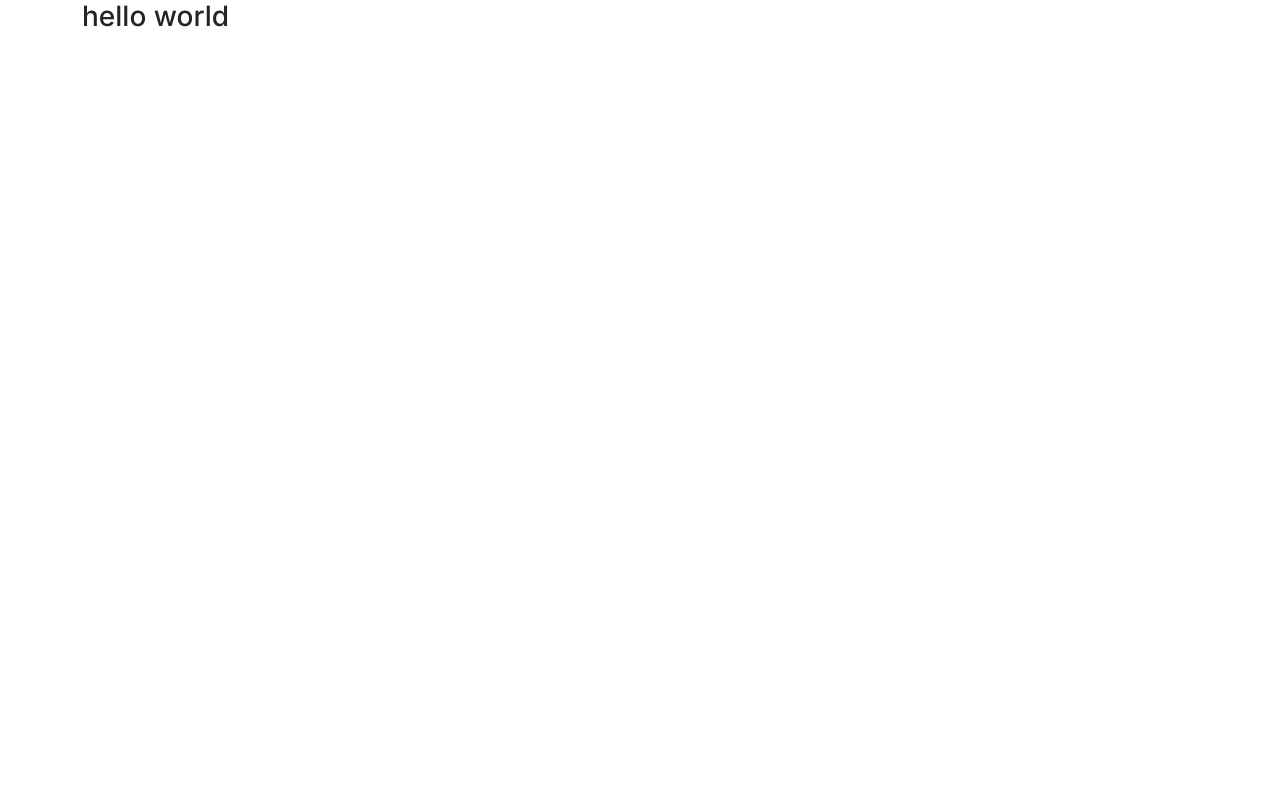
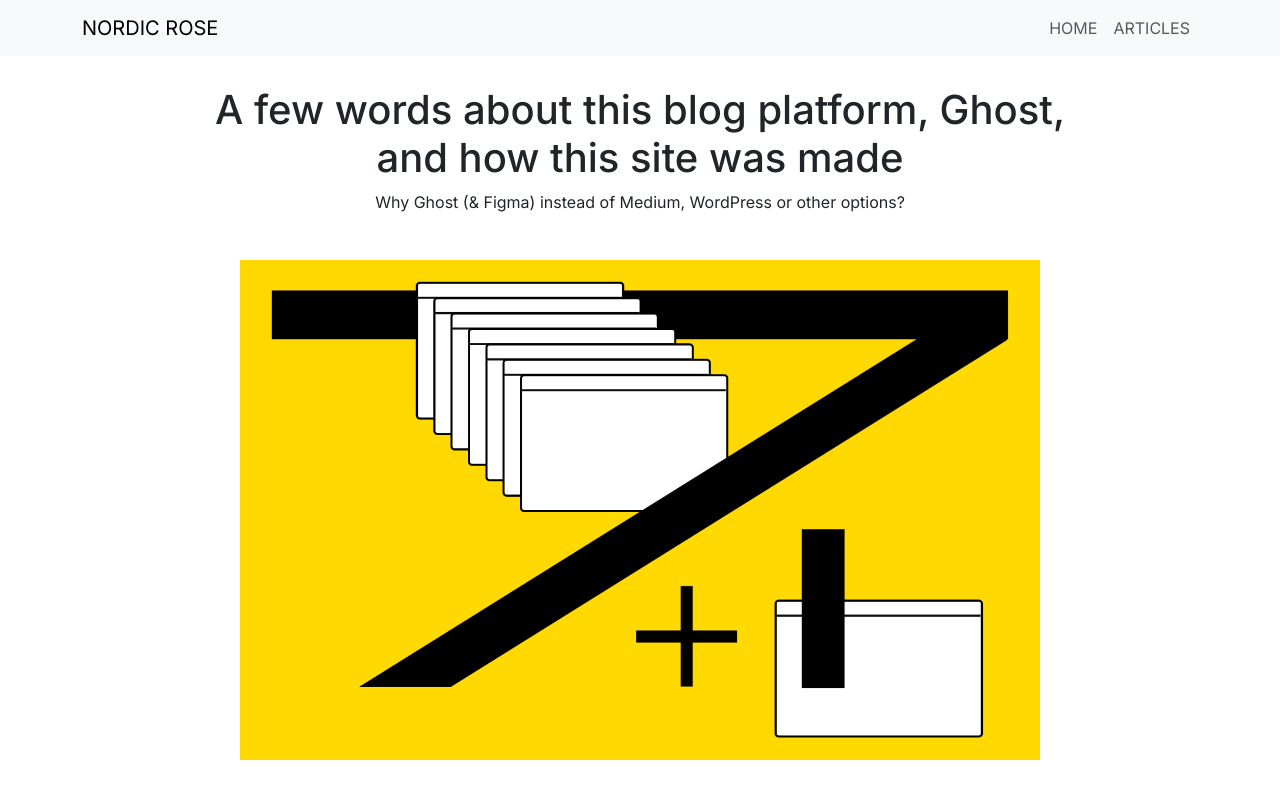
Before and after one commit to DanielRomeo/NordicRose, a Next.js app in the folder frontend/: page /article/1 in a window 1280 px wide. Shown: the top 800 px of the page. Built offline with nearby package versions, Linux system fonts and the light colour scheme.

Commit message:
fixed the project structure. Now the articles and article page contain proper content

```diff
--- a/frontend/src/app/Components/Navbar.tsx
+++ b/frontend/src/app/Components/Navbar.tsx
@@ -11,10 +11,9 @@ const MainNavbar = ()=> {
         <Navbar.Toggle aria-controls="basic-navbar-nav" />
         <Navbar.Collapse id="basic-navbar-nav">
           <Nav className="ms-auto">
-            <Nav.Link href="#home">BLOG</Nav.Link>
-            <Nav.Link href="#link">ABOUT</Nav.Link>
-            <Nav.Link href="#home">LINKS</Nav.Link>
-            <Nav.Link href="#link">PROJECTS</Nav.Link>
+          <Nav.Link href="/">HOME</Nav.Link>
+            <Nav.Link href="/articles">ARTICLES</Nav.Link>
+
           </Nav>
         </Navbar.Collapse>
       </Container>
--- a/frontend/src/app/article/[articleId]/page.tsx
+++ b/frontend/src/app/article/[articleId]/page.tsx
@@ -1,7 +1,21 @@
 "use client"
 import { useRouter } from 'next/router';
-import { useEffect, useState } from 'react';
-import { Container } from 'react-bootstrap';
+import Image from 'next/image'
+import {useState, useEffect, useRef} from 'react'
+import axios from 'axios'
+import {Container, Navbar, Button, Form, Nav, NavDropdown} from 'react-bootstrap'
+import MainNavbar from '../../Components/Navbar'
+import Footer from '../../Components/Footer'
+import AuthorComponent from '../../Components/AuthorComponent'
+import Styles from '../../Styles/Article.module.scss'
+import ReadNext from '../../Components/ReadNext'
+import ActualArticleComponent from '../../Components/ActualArticleComponent'
+
+
+// axios.defaults.xsrfCookieName = 'csrftoken';
+// axios.defaults.xsrfHeaderName = 'X-CSRFToken';
+// axios.defaults.withCredentials = true;
+
 
 interface PostPageProps {
   params: {
@@ -14,12 +28,36 @@ const ArticlePage = ({params}: PostPageProps) => {
 
   	return(
     	<div>
-			<Container>
-				<h3>
-				hello world
-				</h3>
+		<MainNavbar></MainNavbar>
+			<Container className={Styles.HeaderContainer}>
+				<h1>A few words about this blog platform, Ghost, and how this site was made</h1>
+				<p>Why Ghost (& Figma) instead of Medium, WordPress or other options?</p>
 			</Container>
-    	</div>
+
+			<div className={Styles.ImageContainer}>
+				<Image
+					className={Styles.Image}
+					src="/NordicHomeImage.png"
+					width={800}
+					height={500}
+					alt="Picture of the author"
+				/>
+			</div>
+
+			{/* Actual Article */}
+			<ActualArticleComponent></ActualArticleComponent>
+
+			<hr />
+			{/* <br style={{marginTop: '100px'}}/> */}
+
+
+			<Container className={Styles.Container}>
+				<AuthorComponent></AuthorComponent>
+				<hr />
+			</Container>
+			<ReadNext></ReadNext>
+		<Footer></Footer>
+	</div>
   	)
 };
 
```
Also changed, not shown: frontend/articlesPage-Gotta move.tsx (deleted, +0 -57 lines), frontend/src/app/articles/page.tsx (added, +26 -0 lines).
